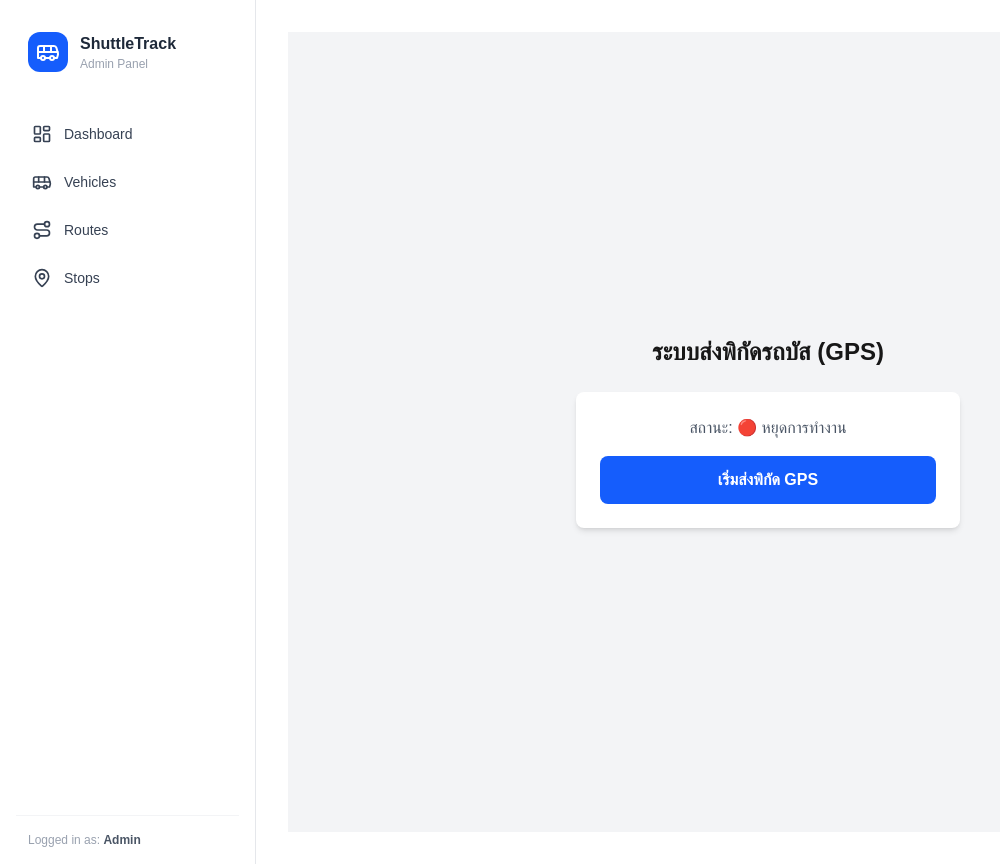
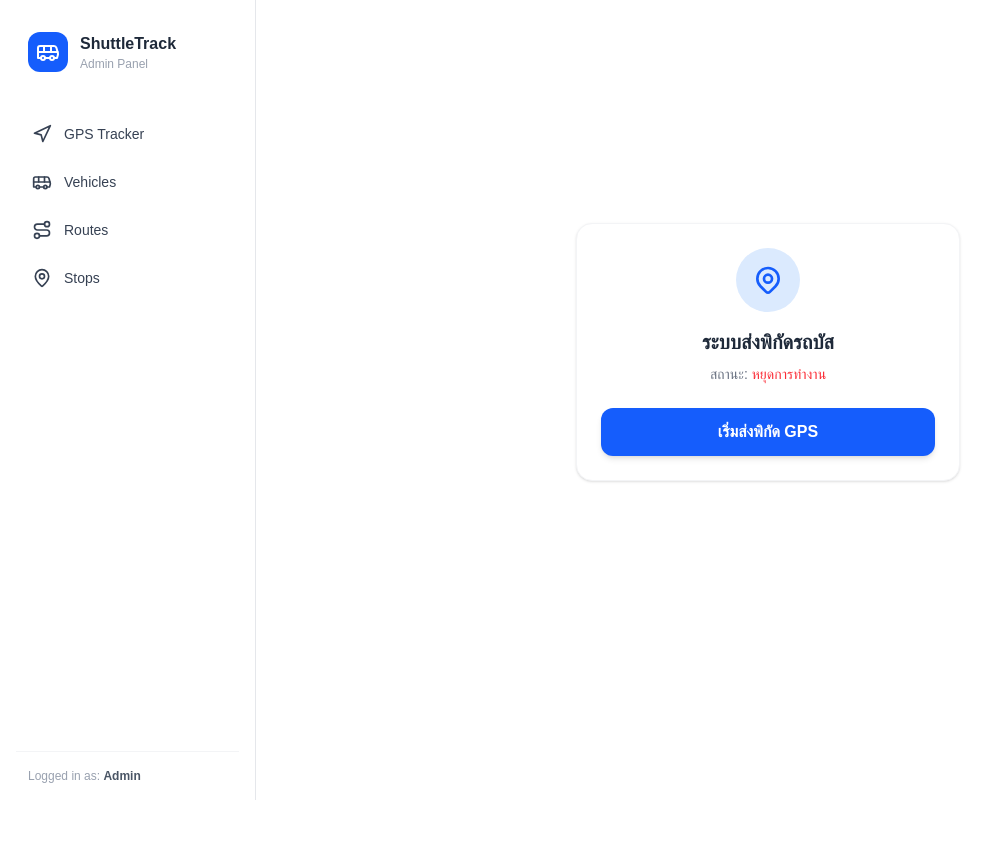
Before and after one commit to t9apicha/Bata-shuttle-admin, a Next.js app: page /tracker in a window 1280 px wide. Shown: the whole page, without its empty margins (0-1000 px from the left). After the commit the page ends 800 px from the top, so only its background shows below. Built offline with nearby package versions, Linux system fonts and the light colour scheme; no server answers.

Commit message:
เพิ่มหน้า GPS Tracker

```diff
--- a/app/tracker/page.tsx
+++ b/app/tracker/page.tsx
@@ -1,6 +1,6 @@
 "use client";
 import { useState } from "react";
-import { supabase } from "@/lib/supabase"; // ตรวจสอบ path ของ supabase client ให้ตรงกับโปรเจกต์คุณ
+import { supabase } from "@/lib/supabase"; // ตรวจสอบให้แน่ใจว่า import ถูกต้องตามโปรเจกต์ของคุณ
 
 export default function TrackerPage() {
   const [isTracking, setIsTracking] = useState(false);
@@ -14,13 +14,13 @@ export default function TrackerPage() {
 
     setIsTracking(true);
 
-    // watchPosition จะทำงานอัตโนมัติทุกครั้งที่รถขยับ
+    // คำสั่งจับพิกัด GPS ตลอดเวลาที่รถเคลื่อนที่
     navigator.geolocation.watchPosition(
       async (position) => {
         const { latitude, longitude } = position.coords;
         setCoords({ lat: latitude, lng: longitude });
 
-        // ส่งพิกัดใหม่ไปอัปเดตที่ตาราง vehicles (สมมติว่ารถคันนี้ id = 1)
+        // ส่งพิกัดใหม่ไปอัปเดตที่ตาราง vehicles บน Supabase (สมมติว่าอัปเดตรถคันที่ id = 1)
         const { error } = await supabase
           .from("vehicles")
           .update({ latitude: latitude, longitude: longitude })
@@ -29,27 +29,32 @@ export default function TrackerPage() {
         if (error) console.error("Error updating GPS:", error);
       },
       (error) => console.error("GPS Error:", error),
-      { enableHighAccuracy: true, maximumAge: 0 } // บังคับใช้ GPS แม่นยำสูง
+      { enableHighAccuracy: true, maximumAge: 0 }
     );
   };
 
   return (
-    <div className="flex flex-col items-center justify-center h-screen bg-gray-100 p-4">
-      <h1 className="text-2xl font-bold mb-6">ระบบส่งพิกัดรถบัส (GPS)</h1>
-      <div className="bg-white p-6 rounded-lg shadow-md w-full max-w-sm text-center">
-        <p className="mb-4 text-gray-600">
-          สถานะ: {isTracking ? "🟢 กำลังส่งข้อมูลพิกัด..." : "🔴 หยุดการทำงาน"}
+    <div className="flex flex-col items-center justify-center h-[80vh]">
+      <div className="bg-white p-6 rounded-2xl shadow-sm border border-gray-100 w-full max-w-sm text-center">
+        <div className="w-16 h-16 bg-blue-100 text-blue-600 rounded-full flex items-center justify-center mx-auto mb-4">
+          <svg className="w-8 h-8" fill="none" stroke="currentColor" viewBox="0 0 24 24"><path strokeLinecap="round" strokeLinejoin="round" strokeWidth="2" d="M17.657 16.657L13.414 20.9a1.998 1.998 0 01-2.827 0l-4.243-4.243a8 8 0 1111.314 0z"></path><path strokeLinecap="round" strokeLinejoin="round" strokeWidth="2" d="M15 11a3 3 0 11-6 0 3 3 0 016 0z"></path></svg>
+        </div>
+        <h1 className="text-xl font-bold text-gray-800 mb-2">ระบบส่งพิกัดรถบัส</h1>
+        <p className="mb-6 text-sm text-gray-500">
+          สถานะ: {isTracking ? <span className="text-green-500 font-semibold">กำลังส่งข้อมูล...</span> : <span className="text-red-500">หยุดการทำงาน</span>}
         </p>
+
         {isTracking && (
-          <p className="text-sm text-blue-600 mb-6">
+          <div className="bg-gray-50 rounded-lg p-3 mb-6 text-sm text-gray-600 font-mono">
             Lat: {coords.lat.toFixed(5)} <br/> Lng: {coords.lng.toFixed(5)}
-          </p>
+          </div>
         )}
+
         <button
           onClick={startTracking}
           disabled={isTracking}
-          className={`w-full py-3 rounded-lg font-bold text-white ${
-            isTracking ? "bg-gray-400" : "bg-blue-600 hover:bg-blue-700"
+          className={`w-full py-3 rounded-xl font-bold text-white transition-colors ${
+            isTracking ? "bg-gray-300 cursor-not-allowed" : "bg-blue-600 hover:bg-blue-700 shadow-md"
           }`}
         >
           {isTracking ? "ระบบทำงานอยู่" : "เริ่มส่งพิกัด GPS"}
--- a/components/Sidebar.tsx
+++ b/components/Sidebar.tsx
@@ -2,7 +2,7 @@
 
 import { useState } from "react";
 import Link from "next/link";
-import { LayoutDashboard, Bus, Route, MapPin, Menu, X } from "lucide-react";
+import { LayoutDashboard, Bus, Route, MapPin, Menu, X, Navigation } from "lucide-react";
 
 export default function Sidebar() {
   const [isOpen, setIsOpen] = useState(false);
@@ -52,9 +52,9 @@ export default function Sidebar() {
           </div>
 
           <nav className="space-y-1">
-            <Link href="/" onClick={() => setIsOpen(false)} className="flex items-center gap-3 px-4 py-3 rounded-xl text-sm font-medium text-gray-700 hover:bg-blue-50 hover:text-blue-600 transition-colors">
-              <LayoutDashboard className="w-5 h-5" /> Dashboard
-            </Link>
+            <Link href="/tracker" onClick={() => setIsOpen(false)} className="flex items-center gap-3 px-4 py-3 rounded-xl text-sm font-medium text-gray-700 hover:bg-blue-50 hover:text-blue-600 transition-colors">
+          <Navigation className="w-5 h-5" /> GPS Tracker
+        </Link>
             <Link href="/vehicles" onClick={() => setIsOpen(false)} className="flex items-center gap-3 px-4 py-3 rounded-xl text-sm font-medium text-gray-700 hover:bg-blue-50 hover:text-blue-600 transition-colors">
               <Bus className="w-5 h-5" /> Vehicles
             </Link>
```
